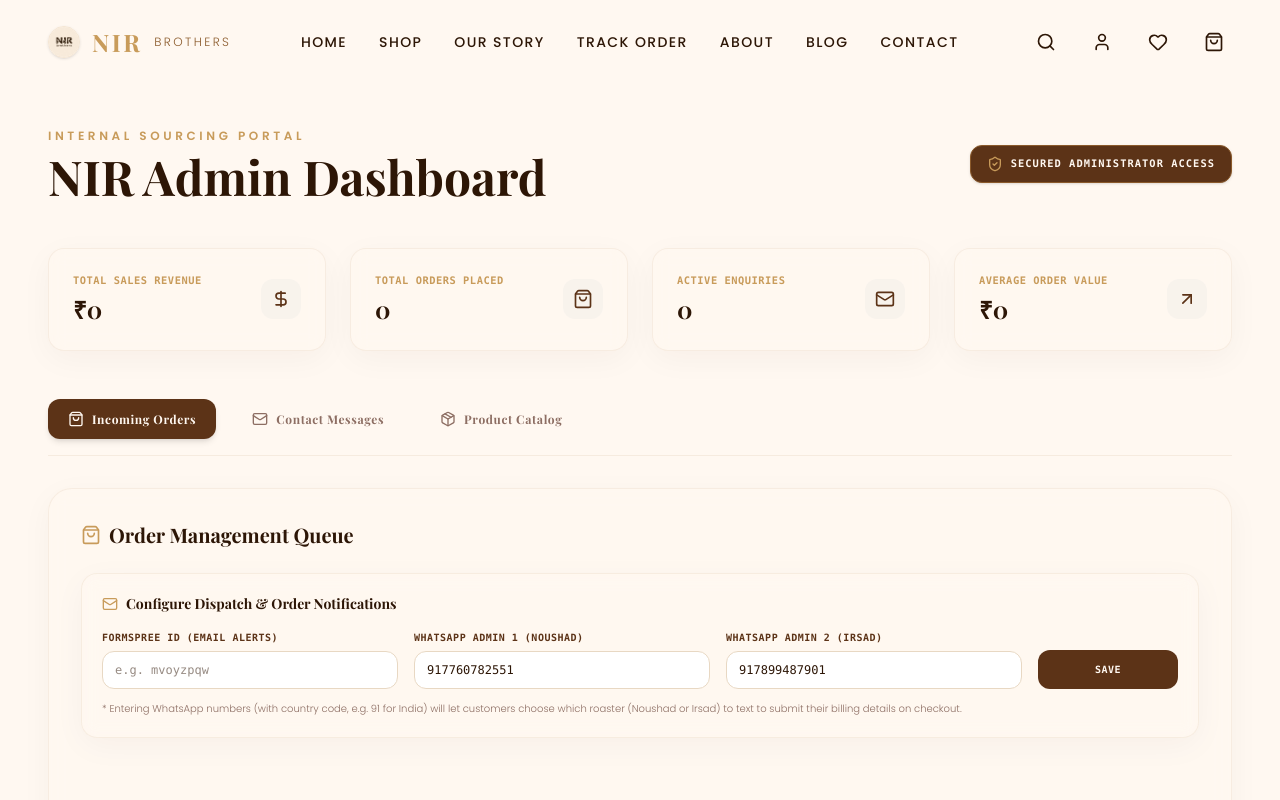
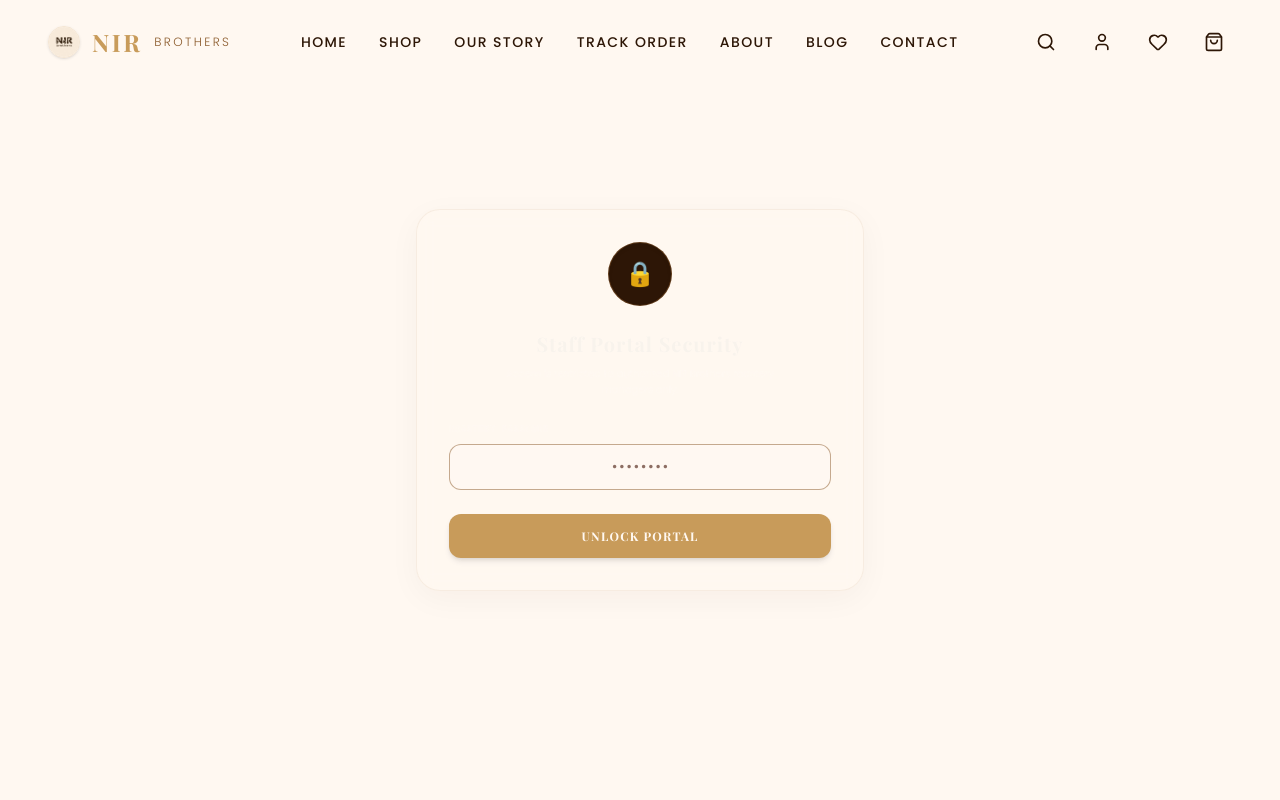
Before and after one commit to rumaizmohammed7-cmd/nir-brothers-coffee, a React (Vite) app: page /admin in a window 1280 px wide. Shown: the top 800 px of the page. Built offline with nearby package versions, Linux system fonts and the light colour scheme; a web font is replaced by a local one.

Commit message:
secure Admin dashboard behind a staff passcode lock screen

```diff
--- a/src/pages/Admin.jsx
+++ b/src/pages/Admin.jsx
@@ -23,9 +23,14 @@
   const [whatsappNumber2, setWhatsappNumber2] = useState('');
   const [imageString, setImageString] = useState('');
   const [imagePreview, setImagePreview] = useState('');
+  const [isAdminAuthenticated, setIsAdminAuthenticated] = useState(false);
+  const [passcode, setPasscode] = useState('');
+  const [authError, setAuthError] = useState('');
 
   useEffect(() => {
     document.title = "Admin Dashboard | NIR Brothers Coffee";
+    const isAuth = sessionStorage.getItem('nir_admin_authenticated') === 'true';
+    setIsAdminAuthenticated(isAuth);
 
     // Load Formspree ID
     setFormspreeId(localStorage.getItem('nir_formspree_id') || '');
@@ -72,6 +77,22 @@
     localStorage.setItem('nir_whatsapp_number', whatsappNumber);
     localStorage.setItem('nir_whatsapp_number_2', whatsappNumber2);
     alert("Notification and Sourcing settings updated successfully!");
+  };
+
+  const handleAuthSubmit = (e) => {
+    e.preventDefault();
+    if (passcode === 'NIRCOFFEE2026') {
+      sessionStorage.setItem('nir_admin_authenticated', 'true');
+      setIsAdminAuthenticated(true);
+      setAuthError('');
+    } else {
+      setAuthError('Access Denied: Incorrect staff passcode.');
+    }
+  };
+
+  const handleLogout = () => {
+    sessionStorage.removeItem('nir_admin_authenticated');
+    setIsAdminAuthenticated(false);
   };
 
   const handleImageUpload = (e) => {
@@ -172,6 +193,48 @@
     window.location.reload();
   };
 
+  if (!isAdminAuthenticated) {
+    return (
+      <div className="py-32 bg-coffee-950 min-h-screen flex items-center justify-center text-coffee-50 px-6">
+        <motion.div
+          initial={{ opacity: 0, y: 20 }}
+          animate={{ opacity: 1, y: 0 }}
+          className="max-w-md w-full glass-card p-8 rounded-3xl bg-white/5 border border-coffee-200/10 shadow-2xl flex flex-col gap-6 text-center"
+        >
+          <div className="w-16 h-16 rounded-full bg-coffee-900 flex items-center justify-center text-coffee-500 mx-auto text-2xl border border-coffee-700/50 shadow-inner">
+            🔒
+          </div>
+          <div>
+            <h1 className="font-heading text-xl font-bold tracking-wider text-coffee-100">Staff Portal Security</h1>
+            <p className="text-[10px] text-coffee-400 font-light mt-2 max-w-xs mx-auto leading-relaxed">
+              Access is restricted to authorized NIR Brothers roastery managers only.
+            </p>
+          </div>
+          <form onSubmit={handleAuthSubmit} className="flex flex-col gap-4">
+            <div className="flex flex-col gap-2 text-left">
+              <label className="text-[9px] font-mono uppercase tracking-wider text-coffee-300 font-bold">Roastery Passcode</label>
+              <input
+                type="password"
+                required
+                placeholder="••••••••"
+                value={passcode}
+                onChange={(e) => setPasscode(e.target.value)}
+                className="bg-white/10 text-white text-xs px-4 py-3.5 rounded-xl border border-coffee-700/50 focus:outline-none focus:border-coffee-500 text-center font-mono placeholder-coffee-600"
+              />
+            </div>
+            {authError && <p className="text-[10px] text-red-400 font-mono mt-1">{authError}</p>}
+            <button
+              type="submit"
+              className="bg-coffee-500 text-coffee-950 hover:bg-coffee-100 hover:text-coffee-950 py-3.5 rounded-xl font-heading text-xs font-bold tracking-widest mt-2 transition-all active:scale-95 shadow-md"
+            >
+              UNLOCK PORTAL
+            </button>
+          </form>
+        </motion.div>
+      </div>
+    );
+  }
+
   return (
     <div className="py-24 bg-coffee-50 min-h-screen">
       <div className="max-w-7xl mx-auto px-6 md:px-12 pt-8">
@@ -182,9 +245,17 @@
             <span className="text-xs uppercase tracking-[0.3em] font-semibold text-coffee-500 block mb-2">Internal Sourcing Portal</span>
             <h1 className="text-3xl md:text-5xl font-heading font-bold text-coffee-900">NIR Admin Dashboard</h1>
           </div>
-          <div className="bg-coffee-800 text-coffee-50 text-xxs font-mono font-bold tracking-widest px-4 py-2.5 rounded-xl border border-coffee-700 flex items-center gap-2 shadow-sm">
-            <ShieldCheck className="w-4 h-4 text-coffee-500" />
-            <span>SECURED ADMINISTRATOR ACCESS</span>
+          <div className="flex items-center gap-3">
+            <div className="bg-coffee-800 text-coffee-50 text-xxs font-mono font-bold tracking-widest px-4 py-2.5 rounded-xl border border-coffee-700 flex items-center gap-2 shadow-sm">
+              <ShieldCheck className="w-4 h-4 text-coffee-500" />
+              <span>SECURED ACCESS</span>
+            </div>
+            <button
+              onClick={handleLogout}
+              className="bg-red-950/20 text-red-700 hover:bg-red-600 hover:text-white text-xxs font-mono font-bold tracking-widest px-4 py-2.5 rounded-xl border border-red-500/20 shadow-sm transition-all"
+            >
+              LOG OUT
+            </button>
           </div>
         </div>
 
```
